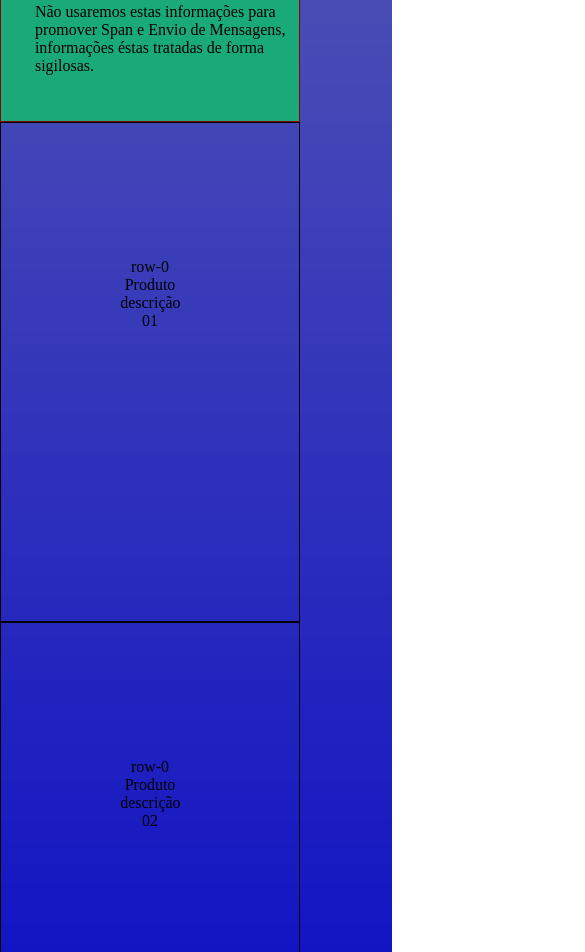
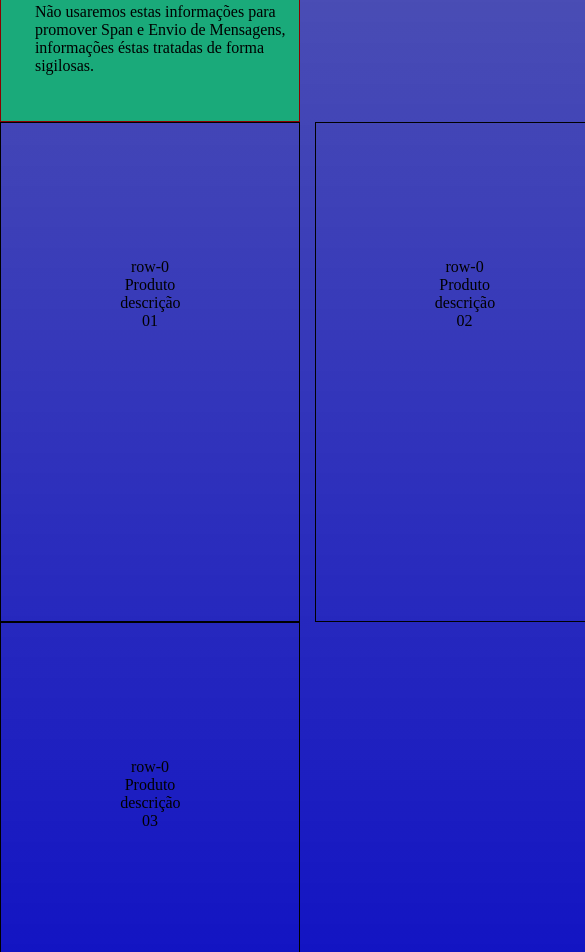
Before and after one commit to lss05/SiteOnLINE, a plain HTML site: page index.html in a window 390 px wide. Shown: the part 1319-2271 px from the top of the page, 585 px wide, since content can reach past the window. Drawn offline with Linux system fonts and the light colour scheme.

Commit message:
Feito implementação do my-header para ser responsivel com 730px de width

```diff
--- a/style.css
+++ b/style.css
@@ -78,7 +78,7 @@ div.opcoes {
     width: 960px;
     border: 0px solid black;
     position: relative;
-    min-width: 400px
+    min-width: 730px;
 
     gap: 0% 2%;
 
```
